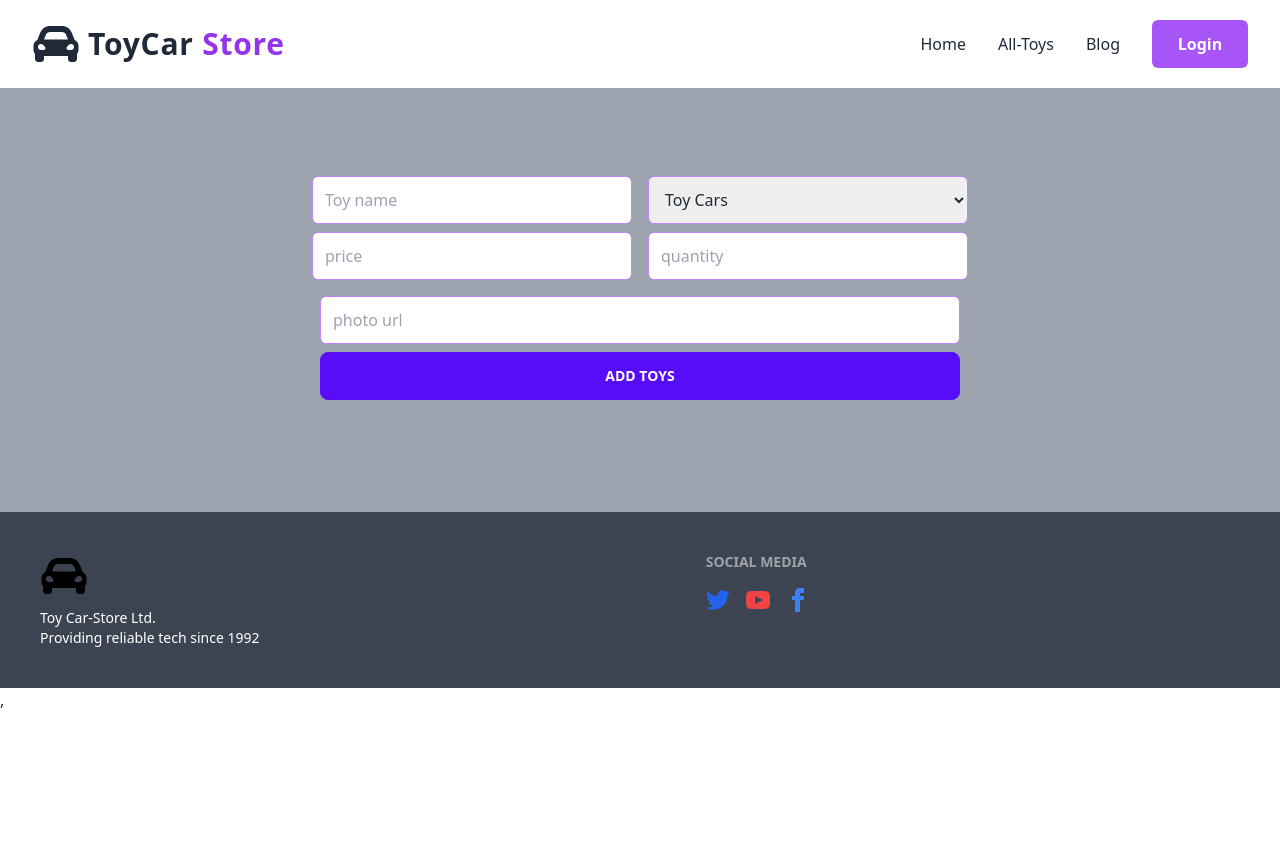
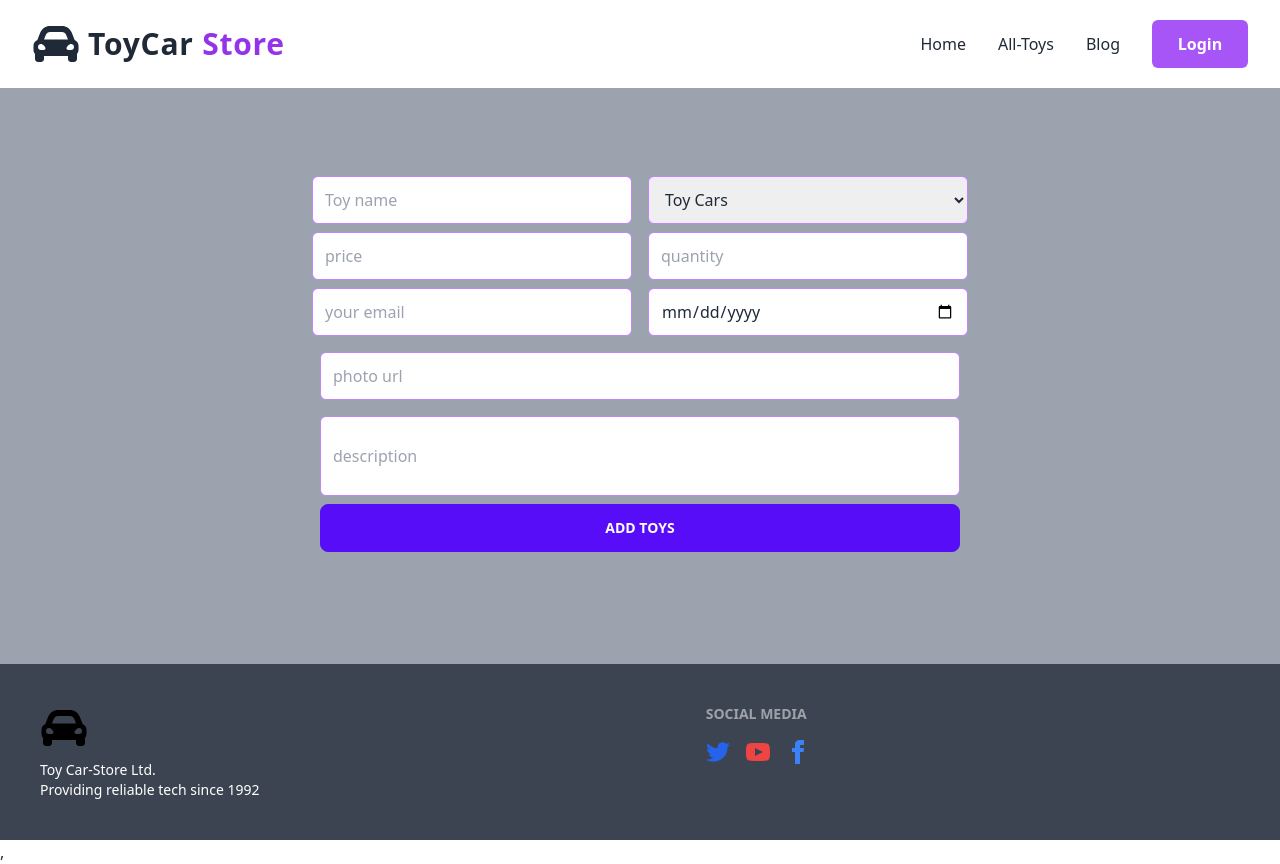
Before and after one commit to iqbalhossainmohon/toy-car-srote, a React (Vite) app: page /addAToys in a window 1280 px wide. Before the commit the page ends 800 px from the top, so only its background shows below. Built offline with nearby package versions, Linux system fonts and the light colour scheme; no server answers.

Commit message:
data sent from addtoy form to mongodb server

```diff
--- a/src/Pages/AddAToys/AddAToys.jsx
+++ b/src/Pages/AddAToys/AddAToys.jsx
@@ -1,9 +1,23 @@
+import { useContext } from "react";
 import { useForm } from "react-hook-form";
+import { AuthContext } from "../../Providers/AuthProviders";
 
 const AddAToys = () => {
+    const { user } = useContext(AuthContext);
 
     const { register, handleSubmit } = useForm();
-    const onSubmit = data => {
+    const onSubmit = (data) => {
+        fetch('http://localhost:5000/addToys', {
+            method: 'POST',
+            headers: {
+                'content-type': 'application/json'
+            },
+            body: JSON.stringify(data)
+        })
+        .then(res => res.json())
+        .then(result => {
+            console.log(result);
+        })
         console.log(data)
     };
 
@@ -35,14 +49,37 @@ const AddAToys = () => {
                         />
                         <input
                             className="h-12 w-1/4 px-3 py-2 border border-purple-400 rounded-md "
-                            {...register("quantity")}
+                            {...register("quantity", { required: true })}
                             placeholder="quantity"
                         />
                     </div>
+
+                    <div className="my-2">
+                        <input
+                            className="h-12 w-1/4 px-3 py-2 border border-purple-400 rounded-md mr-4"
+                            value={user?.email}
+                            {...register("postedBy", { required: true })}
+                            placeholder="your email"
+                            type="email"
+                        />
+                        <input
+                            className="h-12 w-1/4 px-3 py-2 border border-purple-400 rounded-md "
+                            {...register("date", { required: true })}
+                            placeholder="date"
+                            type="date"
+                        />
+                    </div>
+
                     <input
                         className="h-12 w-2/4 px-3 py-2 border border-purple-400 rounded-md my-2"
                         {...register("photoURL")}
                         placeholder="photo url"
+                    />
+                    <br />
+                    <input
+                        className="h-20 w-2/4 px-3 py-2 border border-purple-400 rounded-md my-2"
+                        {...register("description")}
+                        placeholder="description"
                     />
                     <br />
                     <input className="submit-btn btn btn-primary mb-8 w-2/4" value="Add Toys" type="submit" />
```
